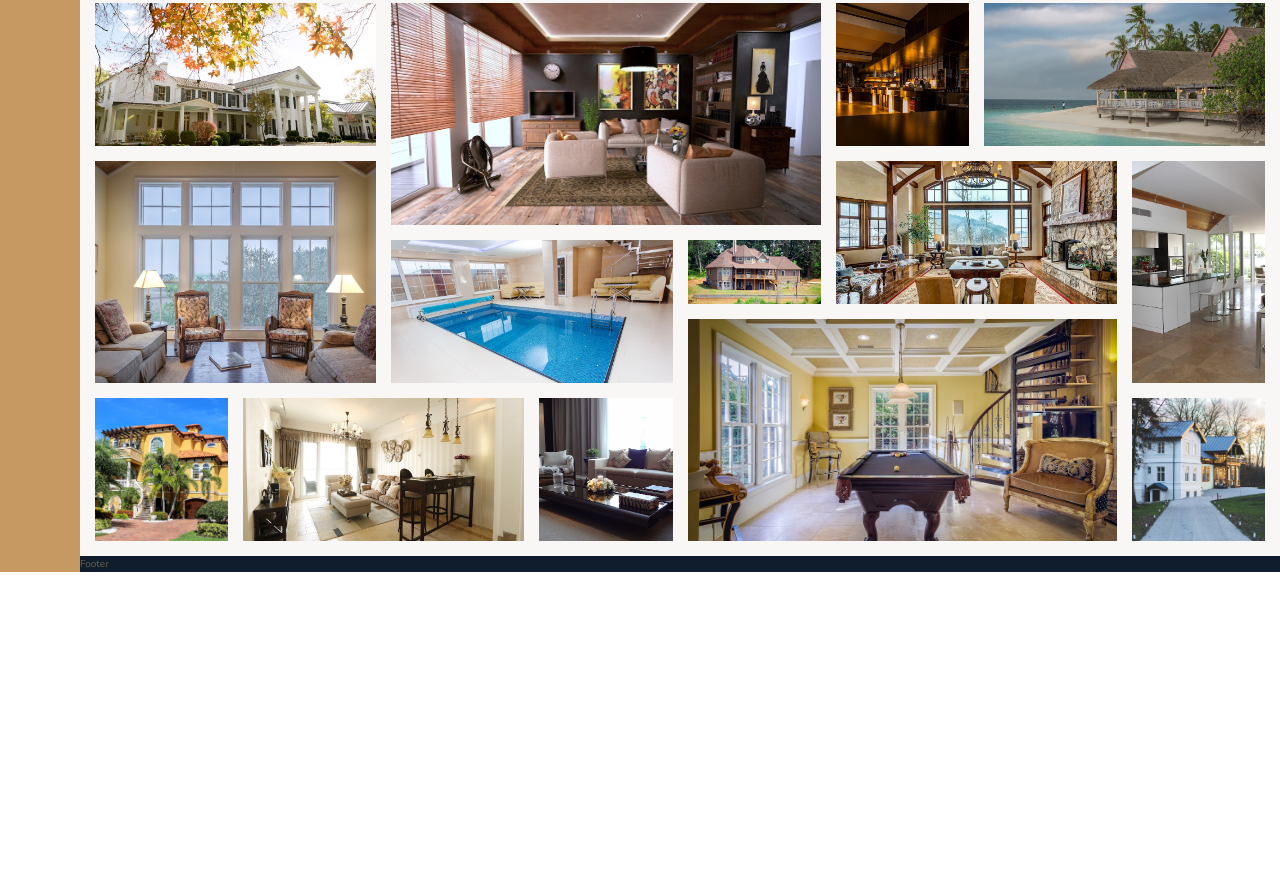
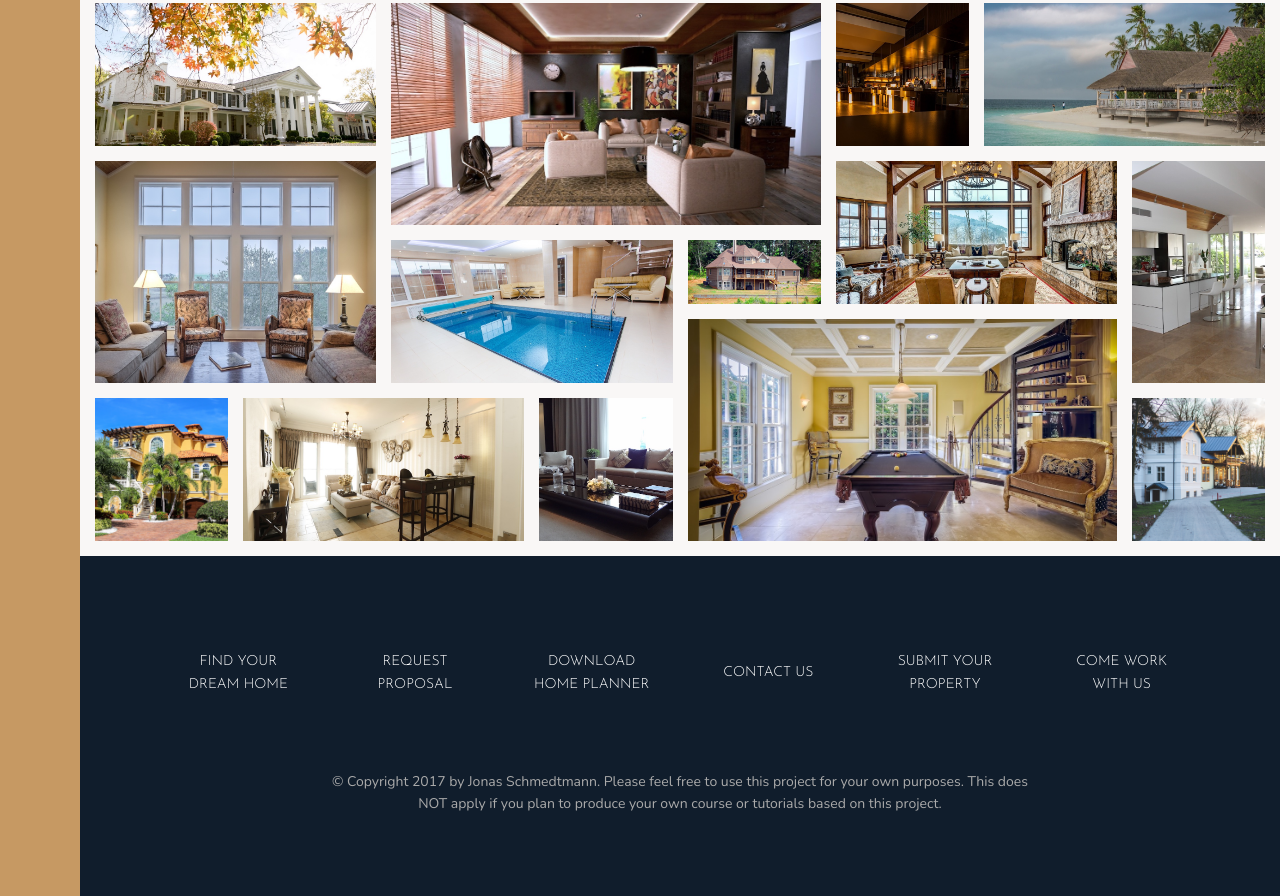
Before and after one commit to PhusionDev/udemy-nexter, a website: page index.html in a window 1280 px wide. Shown: the part 3084-3980 px from the top of the page. Before the commit the page ends 3656 px from the top, so only its background shows below. Drawn offline with nearby package versions, Linux system fonts and the light colour scheme.

Commit message:
Building the Footer

```diff
--- a/index.html
+++ b/index.html
@@ -342,7 +342,18 @@
       </section>
 
       <footer class="footer">
-        Footer
+        <ul class="nav">
+          <li class="nav__item"><a href="#" class="nav__link">Find your dream home</a></li>
+          <li class="nav__item"><a href="#" class="nav__link">Request proposal</a></li>
+          <li class="nav__item"><a href="#" class="nav__link">Download home planner</a></li>
+          <li class="nav__item"><a href="#" class="nav__link">Contact us</a></li>
+          <li class="nav__item"><a href="#" class="nav__link">Submit your property</a></li>
+          <li class="nav__item"><a href="#" class="nav__link">Come work with us</a></li>
+        </ul>
+
+        <p class="copyright">
+          &copy; Copyright 2017 by Jonas Schmedtmann. Please feel free to use this project for your own purposes. This does NOT apply if you plan to produce your own course or tutorials based on this project.
+        </p>
       </footer>
     </body>
 </html>
--- a/sass/_footer.scss
+++ b/sass/_footer.scss
@@ -1,4 +1,43 @@
 .footer {
   background-color: $color-secondary;
   grid-column: full-start / full-end;
+  padding: 8rem;
 }
+
+.nav {
+  list-style: none;
+
+  display: grid;
+  grid-template-columns: repeat(auto-fit, minmax(15rem, 1fr));
+  grid-gap: 2rem;
+  align-items: center;
+
+  &__link:link,
+  &__link:visited {
+    font-size: 1.4rem;
+    color: #fff;
+    text-decoration: none;
+    font-family: $font-display;
+    text-transform: uppercase;
+    text-align: center;
+    padding: 1.5rem;
+    display: block;
+    transition: all .2s;
+  }
+
+  &__link:hover,
+  &__link:active {
+    background-color: rgba(#fff, .05);
+    transform: translateY(-3px);
+  }
+}
+
+.copyright {
+  font-size: 1.4rem;
+  color: $color-grey-light-2;
+  margin-top: 6rem;
+  margin-right: auto;
+  margin-left: auto;
+  text-align: center;
+  width: 70%;
+}
```
Also changed, not shown: css/style.css.
